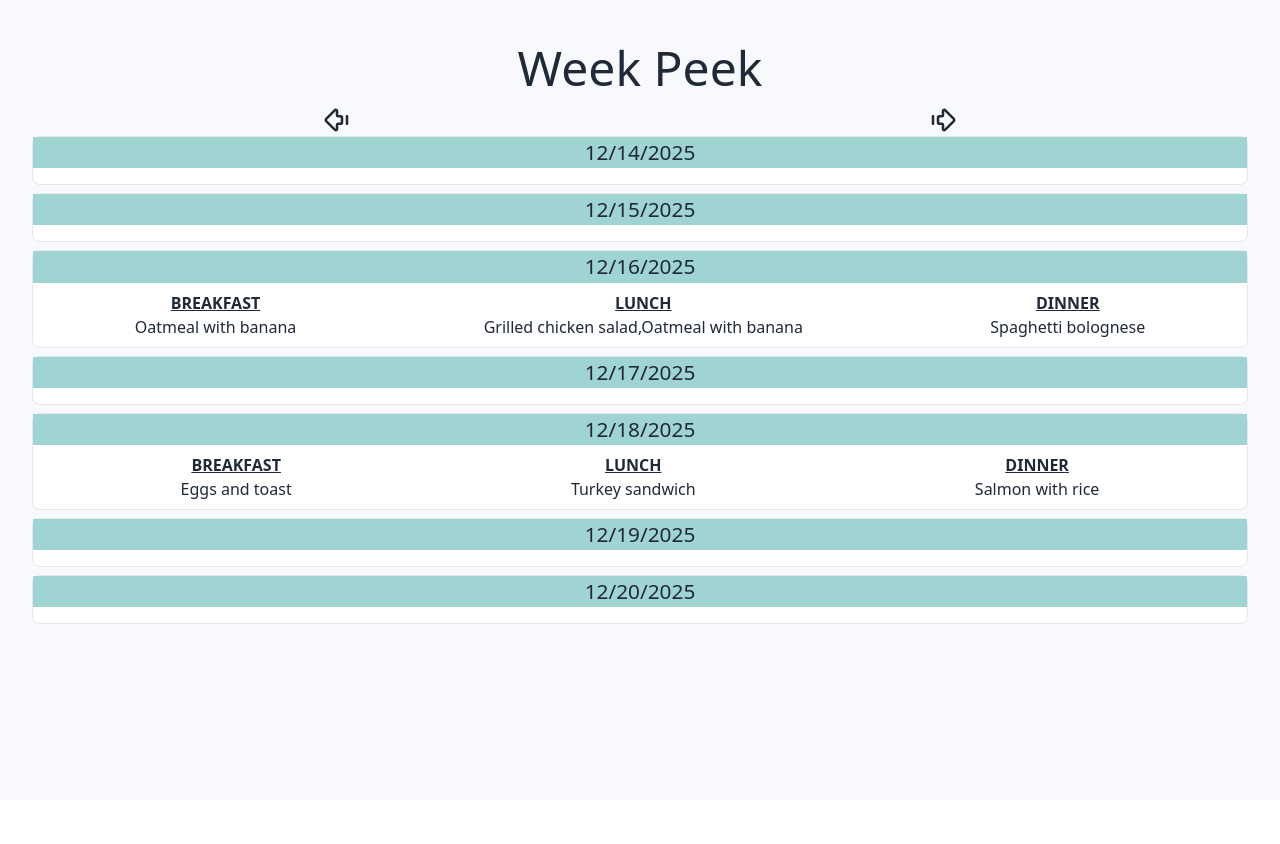
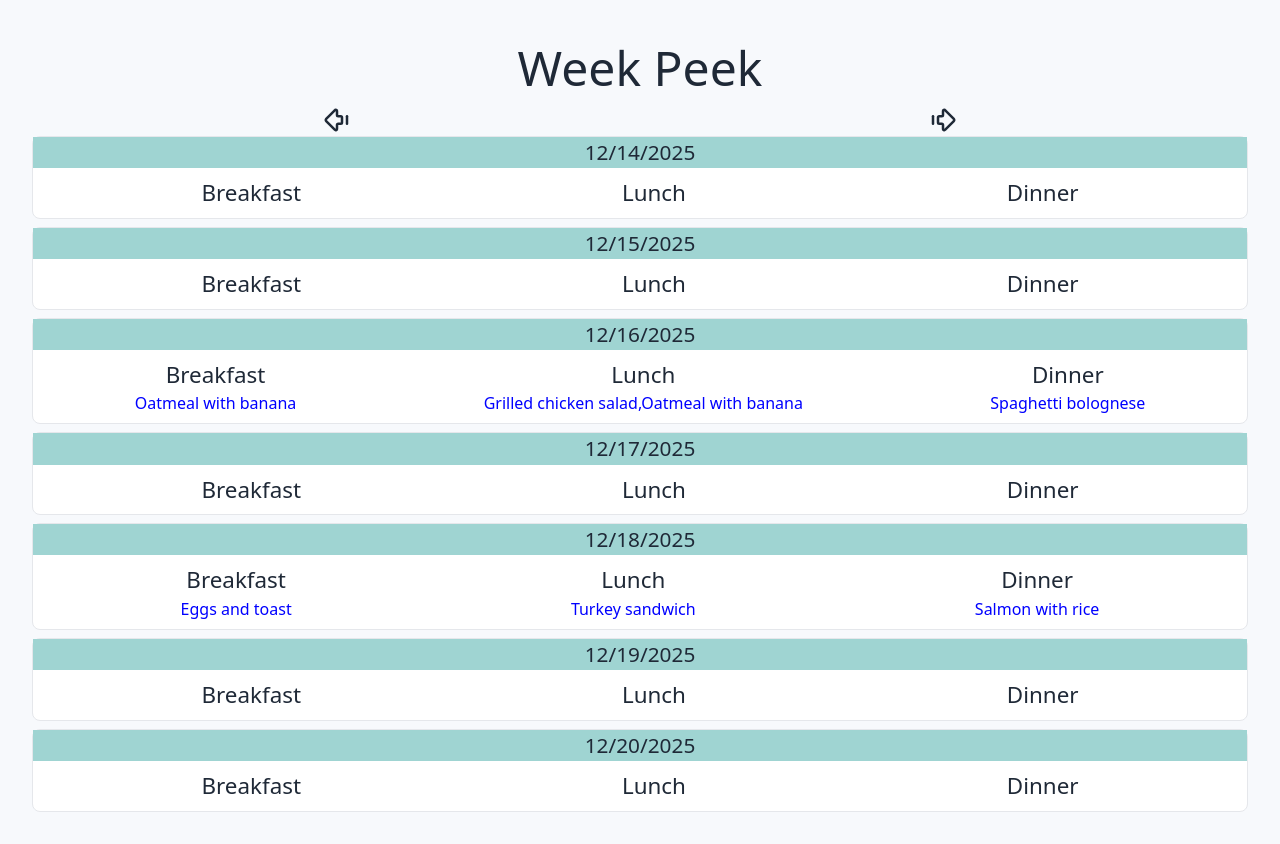
Before and after one commit to RecursionExcursion/week-peek, an Angular app: page / in a window 1280 px wide. Before the commit the page ends 800 px from the top, so only its background shows below. Built offline with nearby package versions, Linux system fonts and the light colour scheme.

Commit message:
add better selector logic

```diff
--- /dev/null
+++ b/src/components/icons/add-icon.ts
@@ -0,0 +1,28 @@
+import { Component, input } from '@angular/core';
+
+@Component({
+  selector: 'add-icon',
+  standalone: true,
+  template: `<svg
+    xmlns="http://www.w3.org/2000/svg"
+    [attr.height]="height()"
+    [attr.width]="width()"
+    viewBox="0 0 24 24"
+    fill="none"
+    stroke="currentColor"
+    stroke-width="2"
+    stroke-linecap="round"
+    stroke-linejoin="round"
+    class="lucide lucide-badge-plus-icon lucide-badge-plus"
+  >
+    <path
+      d="M3.85 8.62a4 4 0 0 1 4.78-4.77 4 4 0 0 1 6.74 0 4 4 0 0 1 4.78 4.78 4 4 0 0 1 0 6.74 4 4 0 0 1-4.77 4.78 4 4 0 0 1-6.75 0 4 4 0 0 1-4.78-4.77 4 4 0 0 1 0-6.76Z"
+    />
+    <line x1="12" x2="12" y1="8" y2="16" />
+    <line x1="8" x2="16" y1="12" y2="12" />
+  </svg>`,
+})
+export class AddIcon {
+  height = input<number>(24);
+  width = input<number>(24);
+}
--- /dev/null
+++ b/src/components/icons/save-icon.ts
@@ -0,0 +1,28 @@
+import { Component, input } from '@angular/core';
+
+@Component({
+  selector: 'save-icon',
+  standalone: true,
+  template: `<svg
+    xmlns="http://www.w3.org/2000/svg"
+    [attr.height]="height()"
+    [attr.width]="width()"
+    viewBox="0 0 24 24"
+    fill="none"
+    stroke="currentColor"
+    stroke-width="2"
+    stroke-linecap="round"
+    stroke-linejoin="round"
+    class="lucide lucide-save-icon lucide-save"
+  >
+    <path
+      d="M15.2 3a2 2 0 0 1 1.4.6l3.8 3.8a2 2 0 0 1 .6 1.4V19a2 2 0 0 1-2 2H5a2 2 0 0 1-2-2V5a2 2 0 0 1 2-2z"
+    />
+    <path d="M17 21v-7a1 1 0 0 0-1-1H8a1 1 0 0 0-1 1v7" />
+    <path d="M7 3v4a1 1 0 0 0 1 1h7" />
+  </svg>`,
+})
+export class SaveIcon {
+  height = input<number>(24);
+  width = input<number>(24);
+}
--- a/src/components/mealCard/meal-card.html
+++ b/src/components/mealCard/meal-card.html
@@ -1,12 +1,41 @@
+<style>
+  .meal-wrapper {
+    display: flex;
+    flex-direction: column;
+    justify-content: space-evenly;
+    cursor: pointer;
+  }
+  .title {
+    font-size: 1.4rem;
+  }
+  .meals {
+    color: blue;
+  }
+</style>
+
 <div class="flex justify-around p-2">
-  @if (meals()) { @for (m of formattedMeals(); track m[0]){
-  <div class="cursor-pointer" (click)="selectMeal(m[0], m[1])">
-    <div class="font-bold underline">
-      {{ m[0] }}
-    </div>
-    <div>
-      {{ m[1] }}
+  <div class="meal-wrapper" (click)="select(`breakfast`)">
+    <span class="title">
+      {{ fm().breakfast.title }}
+    </span>
+    <div class="meals">
+      {{ fm().breakfast.meals }}
     </div>
   </div>
-  } }
+  <div class="meal-wrapper" (click)="select(`lunch`)">
+    <span class="title">
+      {{ fm().lunch.title }}
+    </span>
+    <div class="meals">
+      {{ fm().lunch.meals }}
+    </div>
+  </div>
+  <div class="meal-wrapper" (click)="select(`dinner`)">
+    <span class="title">
+      {{ fm().dinner.title }}
+    </span>
+    <div class="meals">
+      {{ fm().dinner.meals }}
+    </div>
+  </div>
 </div>
--- a/src/components/mealCard/meal-card.ts
+++ b/src/components/mealCard/meal-card.ts
@@ -10,20 +10,33 @@ import { MealSelectionService, MealType } from '../../injectors/meal-selection';
 export class MealCard {
   date = input.required<number>();
   meals = input.required<Meals | undefined>();
-  readonly formattedMeals = computed(() => {
+  readonly fm = computed(() => {
     const meals = this.meals();
-    if (!meals) return [];
 
-    return Object.entries(meals).map(([k, v]) => [k.toUpperCase(), v] as const);
+    return {
+      breakfast: {
+        title: 'Breakfast',
+        meals: meals?.breakfast ?? [],
+      },
+      lunch: {
+        title: 'Lunch',
+        meals: meals?.lunch ?? [],
+      },
+      dinner: {
+        title: 'Dinner',
+        meals: meals?.dinner ?? [],
+      },
+    };
   });
 
   constructor(private mealService: MealSelectionService) {}
 
-  selectMeal(type: string, meal: Meal) {
+  select(mealType: MealType) {
+    const meal = this.fm()[mealType];
     this.mealService.select({
       date: this.date(),
-      type: type as MealType,
-      meal: meal,
+      type: mealType,
+      meal: meal.meals,
     });
   }
 }
--- a/src/components/mealEditior/meal-editor.html
+++ b/src/components/mealEditior/meal-editor.html
@@ -8,10 +8,22 @@
     <div class="flex justify-around">
       {{ m }}
       <div class="flex gap-2">
-        <pen-icon [height]="iconSize" [width]="iconSize" />
-        <x-icon [height]="iconSize" [width]="iconSize" />
+        <button>
+          <pen-icon [height]="iconSize" [width]="iconSize" />
+        </button>
+        <button>
+          <x-icon [height]="iconSize" [width]="iconSize" />
+        </button>
+        <button>
+          <save-icon [height]="iconSize" [width]="iconSize" />
+        </button>
       </div>
     </div>
     }
+    <div>
+      <button class="text-secondary">
+        <add-icon />
+      </button>
+    </div>
   </div>
 </div>
--- a/src/components/mealEditior/meal-editor.ts
+++ b/src/components/mealEditior/meal-editor.ts
@@ -2,12 +2,14 @@ import { Component, computed, input, output } from '@angular/core';
 import { MealSelectionService, SelectedMeal } from '../../injectors/meal-selection';
 import { PenIcon } from '../icons/pen-icon';
 import { XIcon } from '../icons/x-icon';
+import { SaveIcon } from '../icons/save-icon';
+import { AddIcon } from '../icons/add-icon';
 
 @Component({
   selector: 'meal-editor',
   standalone: true,
   templateUrl: './meal-editor.html',
-  imports: [PenIcon, XIcon],
+  imports: [PenIcon, XIcon, SaveIcon, AddIcon],
 })
 export class MealEditor {
   close = output<void>();
@@ -30,7 +32,7 @@ export class MealEditor {
     const mealServ = this.selectedMeal();
     if (!mealServ) return '';
     const t = mealServ.type;
-    return t[0] + t.slice(1).toLowerCase();
+    return t[0].toUpperCase() + t.slice(1).toLowerCase();
   });
 
   constructor(protected mealService: MealSelectionService) {}
```
